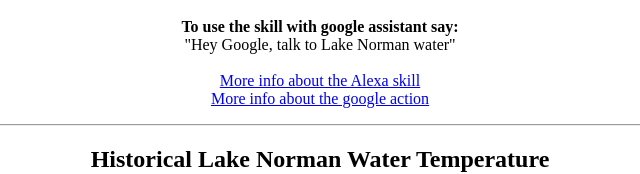
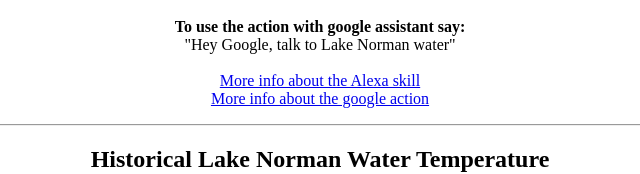
Before and after one commit to franklsm1/LakeNormanWaterTemp, a plain HTML site: page index.html in a window 1280 px wide. Shown: the part 250-424 px from the top of the page, 320-960 px from the left. Drawn offline with Linux system fonts and the light colour scheme; no server answers.

Commit message:
fix verbiage

```diff
--- a/index.html
+++ b/index.html
@@ -35,7 +35,7 @@
             "Alexa ask lake Norman the temperature"
             </br>
             </br>
-            <b>To use the skill with google assistant say:</b>
+            <b>To use the action with google assistant say:</b>
             </br>
             "Hey Google, talk to Lake Norman water"
             </br>
@@ -68,7 +68,7 @@
                 const currentDate = new Date();
                 const timeDifference = (currentDate - lastReadDateTime) / (1000 * 60);
                 const temperature = tempCelsius * (9/5) + 32;
-                document.getElementById("temperature").innerText = `${temperature.toFixed(1)}°F / ${tempCelsius.toFixed(1)}°C`;
+                document.getElementById("temperature").innerText = `${temperature.toFixed(1)} °F / ${tempCelsius.toFixed(1)} °C`;
                 document.getElementById("time").innerText = timeDifference.toFixed(0) + " minutes since last reading";
             }
             getTemperature();
```
